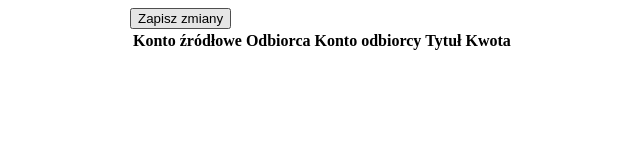
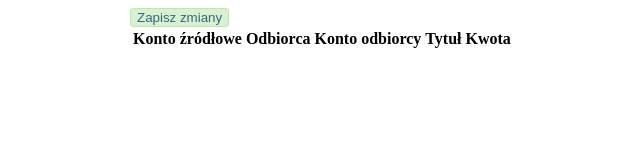
Before and after one commit to Alcadur/ipko-chromoe-extension, a website with bundled scripts: page src/options/options.html in a window 1280 px wide. In both pictures the pointer is over the button "Zapisz zmiany". Shown: the whole page, without its empty margins (78-718 px from the left). Built offline with nearby package versions, Linux system fonts and the light colour scheme; some packages are replaced by stand-ins of ours.

Commit message:
improve buttons layout

```diff
--- a/src/options/style.css
+++ b/src/options/style.css
@@ -1,3 +1,20 @@
+button {
+    background: #F1FAEE;
+    color: #457B9D;
+    border: 1px solid #D8F2CF;
+    border-radius: 3px;
+}
+
+button:hover {
+    background: #D8F1D0;
+    color: #386480;
+    border-color: #BEE8B0;
+}
+
+button:not([disabled]) {
+    cursor: pointer;
+}
+
 input {
     width: 100%;
 }
--- a/src/popup/popup.css
+++ b/src/popup/popup.css
@@ -17,6 +17,12 @@ button {
     border-radius: 3px;
 }
 
+button:hover:not([disabled]) {
+    background: #D8F1D0;
+    color: #386480;
+    border-color: #BEE8B0;
+}
+
 button:not([disabled]) {
     cursor: pointer;
 }
```
